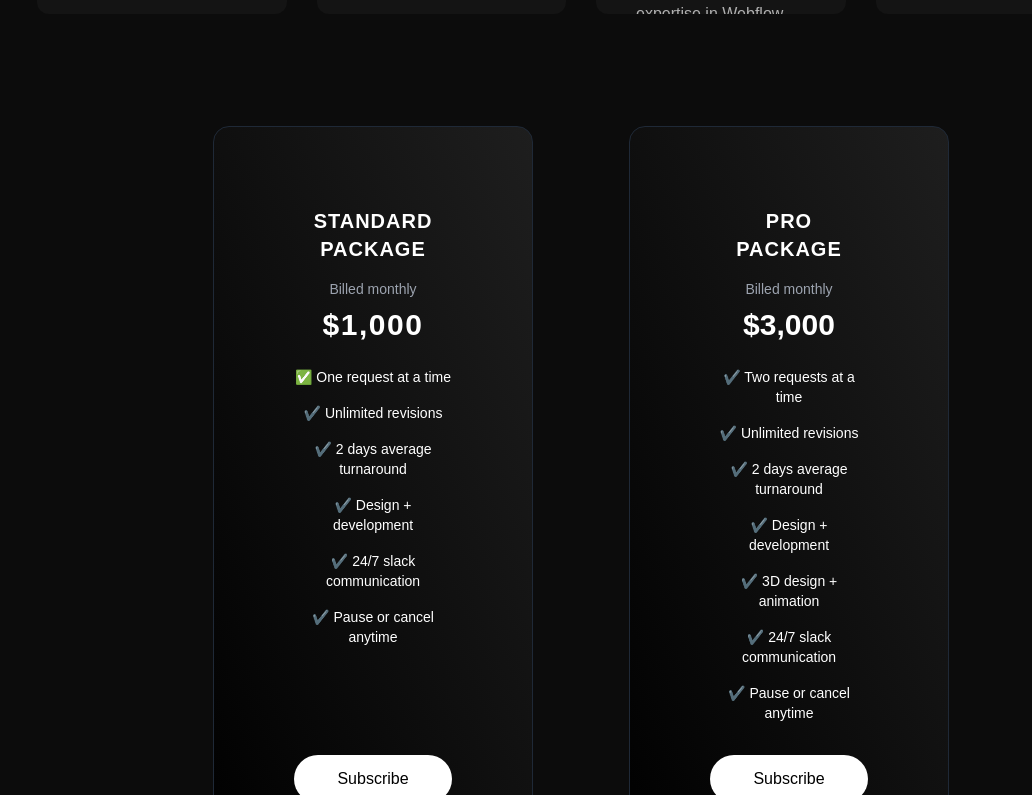
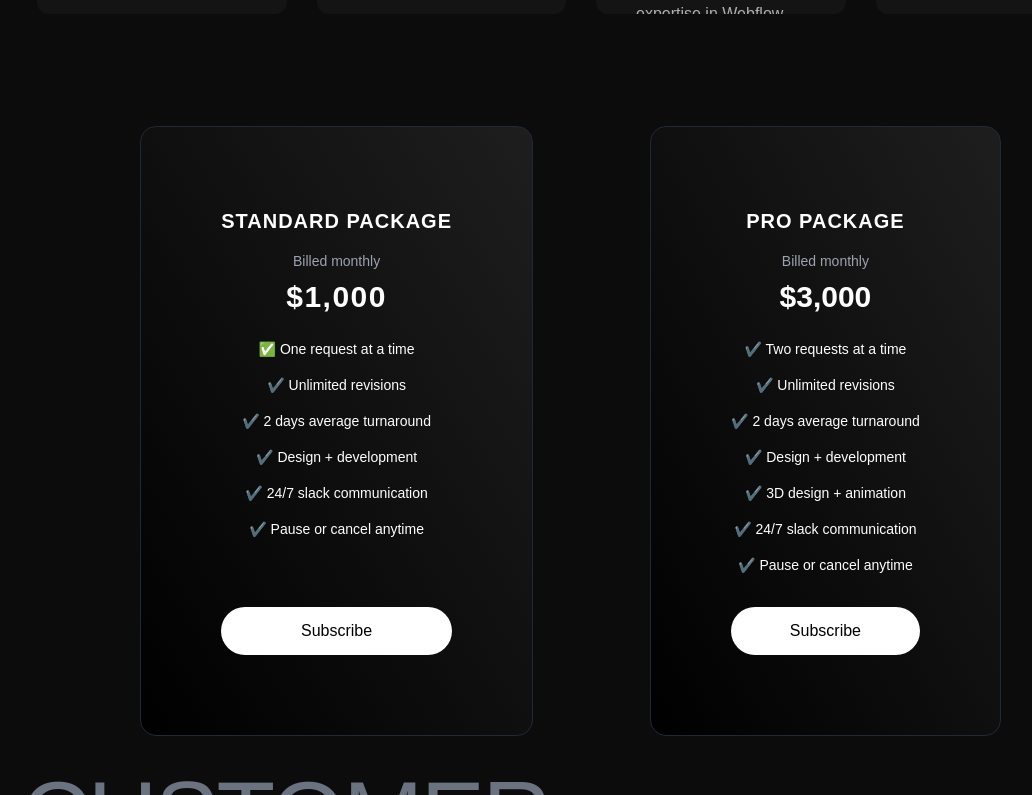
Before and after one commit to Brossoft-Team/brossoft.net-v3, a Next.js app: page / in a window 1280 px wide. Shown: the part 605-1400 px from the top of the page, without its empty margins (59-1091 px from the left). Built offline with nearby package versions, Linux system fonts and the light colour scheme.

Commit message:
fix: price-list positioning

```diff
--- a/src/components/home/pricing-list/pricing-list.tsx
+++ b/src/components/home/pricing-list/pricing-list.tsx
@@ -2,14 +2,15 @@ import React from "react";
 
 const Pricing = () => {
   return (
-    <div className="grid grid-cols-1 md:grid-cols-2 gap-24  mx-48 text-white">
-
-      <div className="flex flex-col border border-gray-800 rounded-2xl p-20 bg-gradient-to-tr from-[#000] to-[#1e1e1e] text-center">
+      <div className={"flex justify-center items-center w-full"}>
+        <div className="grid justify-items-center grid-cols-1 md:grid-cols-2 text-white gap-24">
+          <div
+              className="flex flex-col border border-gray-800 rounded-2xl p-20 bg-gradient-to-tr from-[#000] to-[#1e1e1e] text-center">
             <h3 className="text-xl font-semibold tracking-wider mb-4">STANDARD PACKAGE</h3>
             <p className="text-sm text-gray-400 mb-2">Billed monthly</p>
             <h2 className="text-3xl font-bold mb-6 tracking-wider ">$1,000</h2>
             <ul className="flex-1 space-y-4 text-sm text-white">
-          <li className="">  <span className="text-red-600">✅</span> One request at a time</li>
+              <li className=""><span className="text-red-600">✅</span> One request at a time</li>
               <li>✔️ Unlimited revisions</li>
               <li>✔️ 2 days average turnaround</li>
               <li>✔️ Design + development</li>
@@ -22,7 +23,8 @@ const Pricing = () => {
           </div>
 
           {/* Ⅰ ➊ ⓵ ✅  ✔️ ☑*/}
-      <div className="flex flex-col border border-gray-800 rounded-2xl p-20 bg-gradient-to-tr from-[#000] to-[#1e1e1e] text-center">
+          <div
+              className="flex flex-col border border-gray-800 rounded-2xl p-20 m-0 bg-gradient-to-tr from-[#000] to-[#1e1e1e] text-center">
             <h3 className="text-xl font-semibold tracking-wider mb-4">PRO PACKAGE</h3>
             <p className="text-sm text-gray-400 mb-2">Billed monthly</p>
             <h2 className="text-3xl font-bold mb-6">$3,000</h2>
@@ -40,6 +42,8 @@ const Pricing = () => {
             </button>
           </div>
         </div>
+      </div>
+
   );
 };
 
```
Lines whose indentation alone changed are shown as unchanged.
